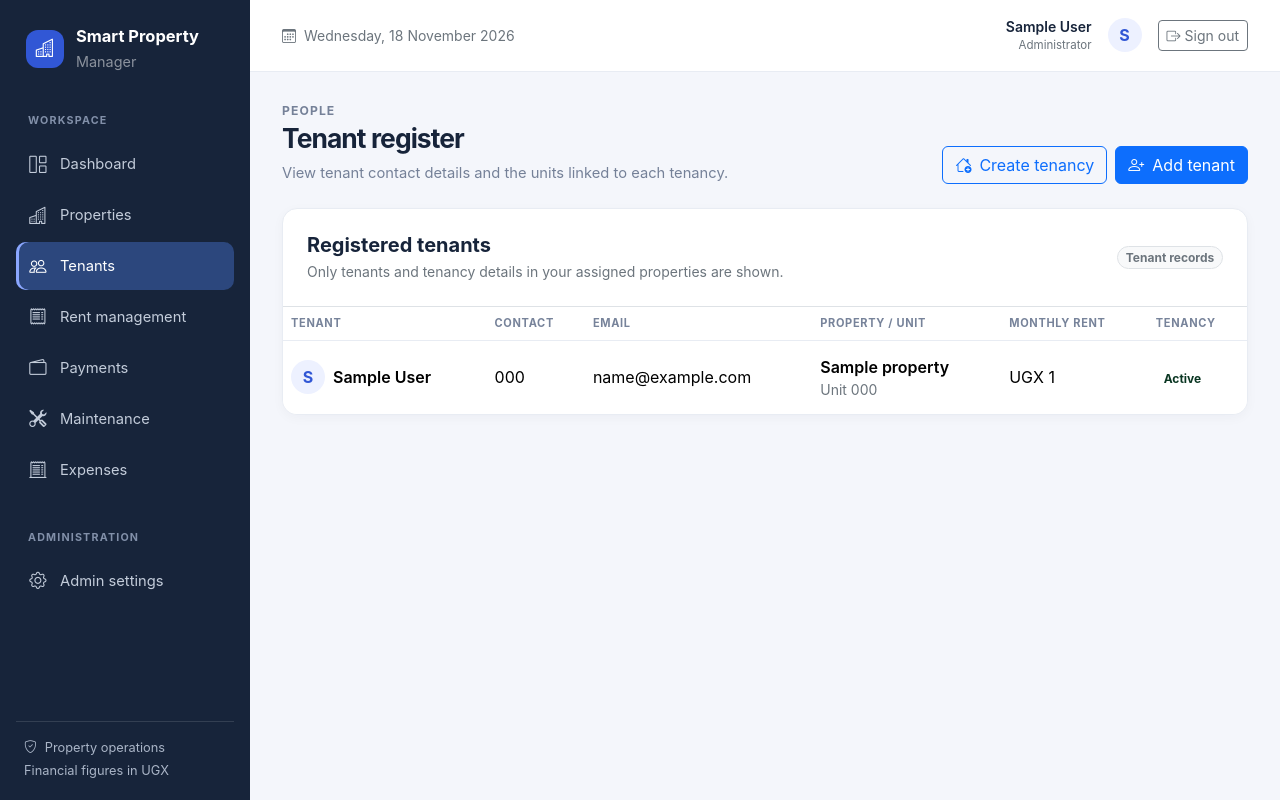
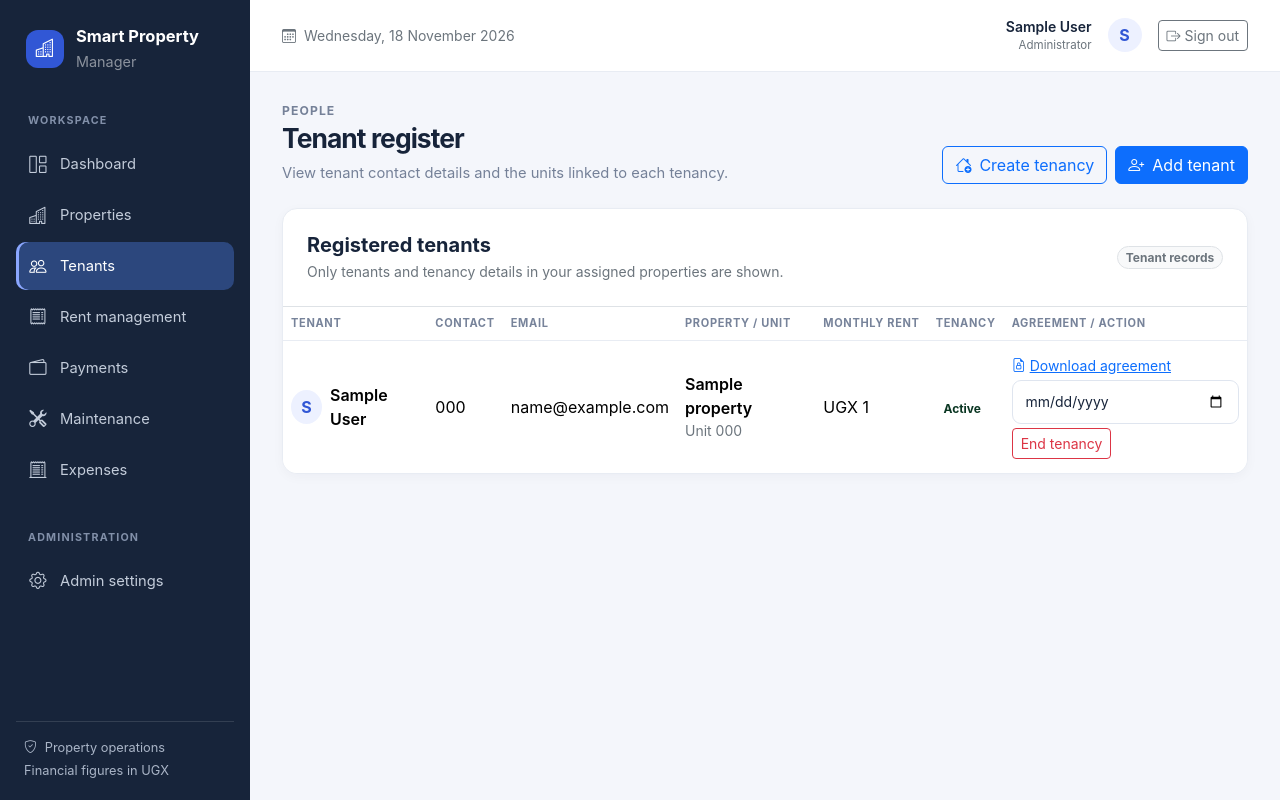
Before and after one commit to Waryd000/smart-property-manager, a Django app: page /tenants/ in a window 1280 px wide. Run offline with Django 5.2, Linux system fonts and the light colour scheme; a user stored in the database is signed in; tables that the repository leaves empty hold one stand-in row (values such as "Sample post"); parts of the project's set-up code (start-up, migrations or seed data) failed here and were passed over.

Commit message:
Add manager tenancy lifecycle and private agreement download controls

```diff
--- a/templates/tenants/list.html
+++ b/templates/tenants/list.html
@@ -20,7 +20,7 @@
   </div>
   <div class="table-responsive">
     <table class="table spm-table mb-0">
-      <thead><tr><th>Tenant</th><th>Contact</th><th>Email</th><th>Property / unit</th><th>Monthly rent</th><th>Tenancy</th></tr></thead>
+      <thead><tr><th>Tenant</th><th>Contact</th><th>Email</th><th>Property / unit</th><th>Monthly rent</th><th>Tenancy</th><th>Agreement / action</th></tr></thead>
       <tbody>
         {% for t in tenants %}
           {% for tenancy in t.tenancies.all %}
@@ -35,6 +35,20 @@
               {% elif tenancy.status == "PENDING" %}<span class="badge rounded-pill text-bg-warning-subtle text-warning-emphasis">Pending</span>
               {% else %}<span class="badge rounded-pill text-bg-secondary-subtle text-secondary-emphasis">{{ tenancy.get_status_display }}</span>{% endif %}
             </td>
+            <td>
+              {% if tenancy.agreement_file %}<a class="small d-block mb-1" href="{% url 'tenancy-agreement-download' tenancy.pk %}"><i class="bi bi-file-earmark-lock me-1"></i>Download agreement</a>{% endif %}
+              {% if can_manage and tenancy.status == "PENDING" %}
+                <form method="post" action="{% url 'tenancy-confirm' tenancy.pk %}" class="d-flex flex-wrap gap-1">
+                  {% csrf_token %}<input type="date" name="start_date" required class="form-control form-control-sm" aria-label="Confirmed start date">
+                  <button class="btn btn-sm btn-outline-success">Confirm</button>
+                </form>
+              {% elif can_manage and tenancy.status == "ACTIVE" %}
+                <form method="post" action="{% url 'tenancy-end' tenancy.pk %}" class="d-flex flex-wrap gap-1">
+                  {% csrf_token %}<input type="date" name="end_date" required class="form-control form-control-sm" aria-label="End date">
+                  <button class="btn btn-sm btn-outline-danger">End tenancy</button>
+                </form>
+              {% else %}<span class="small text-secondary">—</span>{% endif %}
+            </td>
           </tr>
           {% empty %}
           <tr>
@@ -44,10 +58,11 @@
             <td class="text-secondary">Not assigned yet</td>
             <td>—</td>
             <td><a class="btn btn-sm btn-outline-primary" href="tenancies/new/?tenant={{ t.pk }}">Create tenancy</a></td>
+            <td>—</td>
           </tr>
           {% endfor %}
         {% empty %}
-        <tr><td colspan="6" class="text-center text-secondary py-5"><i class="bi bi-people fs-3 d-block mb-2"></i>No tenants have been registered yet.</td></tr>
+        <tr><td colspan="7" class="text-center text-secondary py-5"><i class="bi bi-people fs-3 d-block mb-2"></i>No tenants have been registered yet.</td></tr>
         {% endfor %}
       </tbody>
     </table>
```
